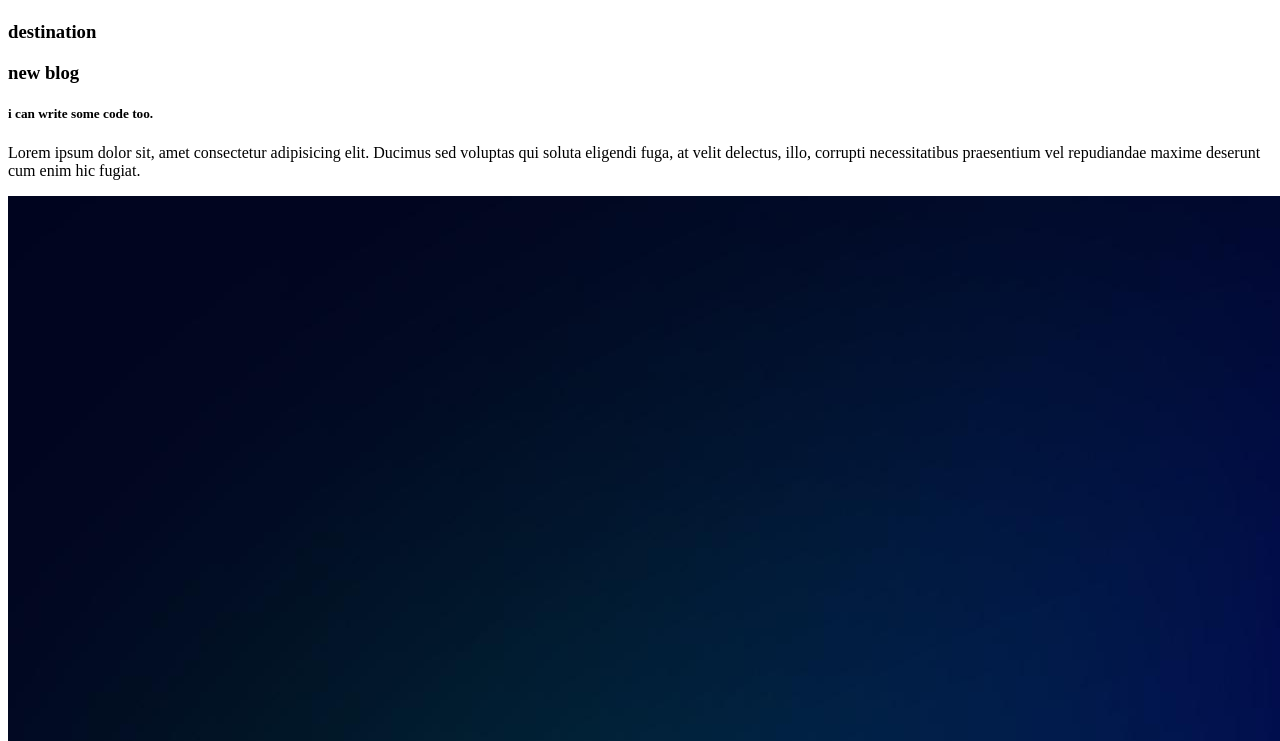
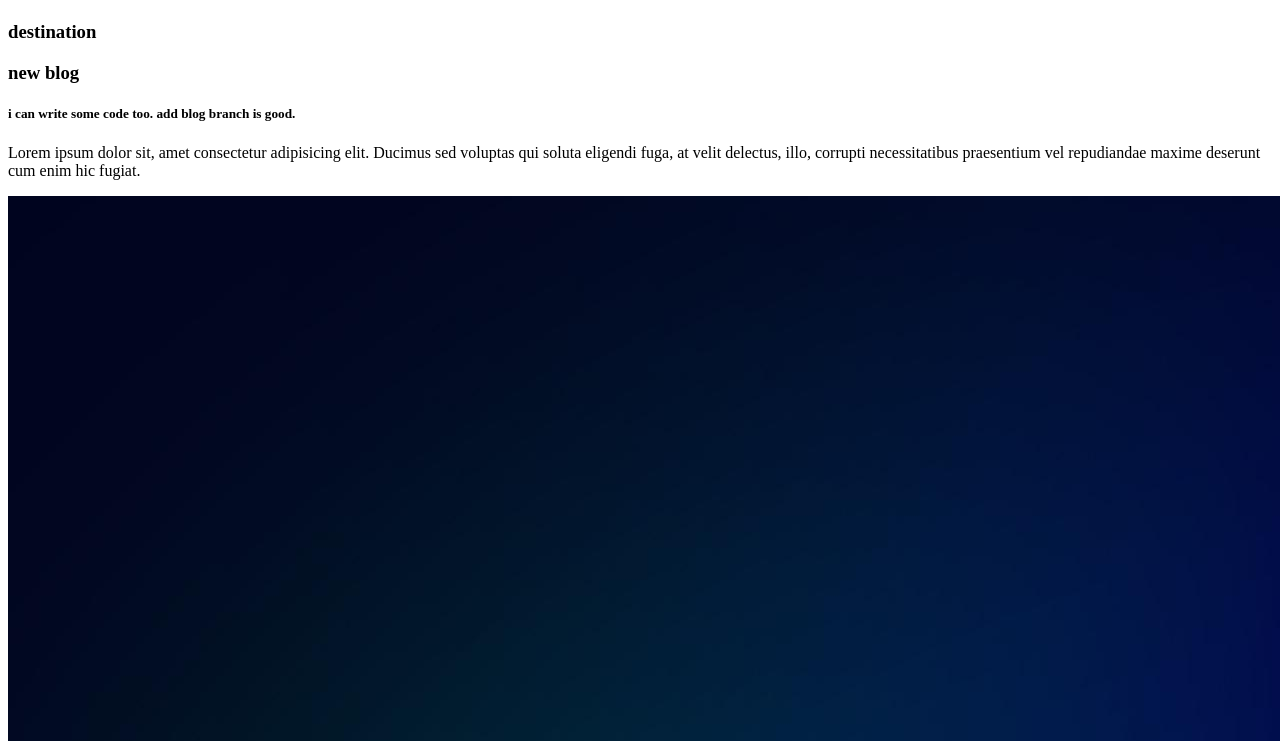
Before and after one commit to StrikerAbir/first-repo, a plain HTML site: page index.html in a window 1280 px wide. Shown: the part 59-800 px from the top of the page. Drawn offline with Linux system fonts and the light colour scheme.

Commit message:
h5 edited in add blog branch

```diff
--- a/index.html
+++ b/index.html
@@ -11,7 +11,7 @@
     <h3>destination</h3>
     <div>
         <h3>new blog</h3>
-        <h5>i can write some code too.</h5>
+        <h5>i can write some code too. add blog branch is good.</h5>
         <p>Lorem ipsum dolor sit, amet consectetur adipisicing elit. Ducimus sed voluptas qui soluta eligendi fuga, at velit delectus, illo, corrupti necessitatibus praesentium vel repudiandae maxime deserunt cum enim hic fugiat.</p>
     </div>
     <img src="3.jpg" alt="">
```
